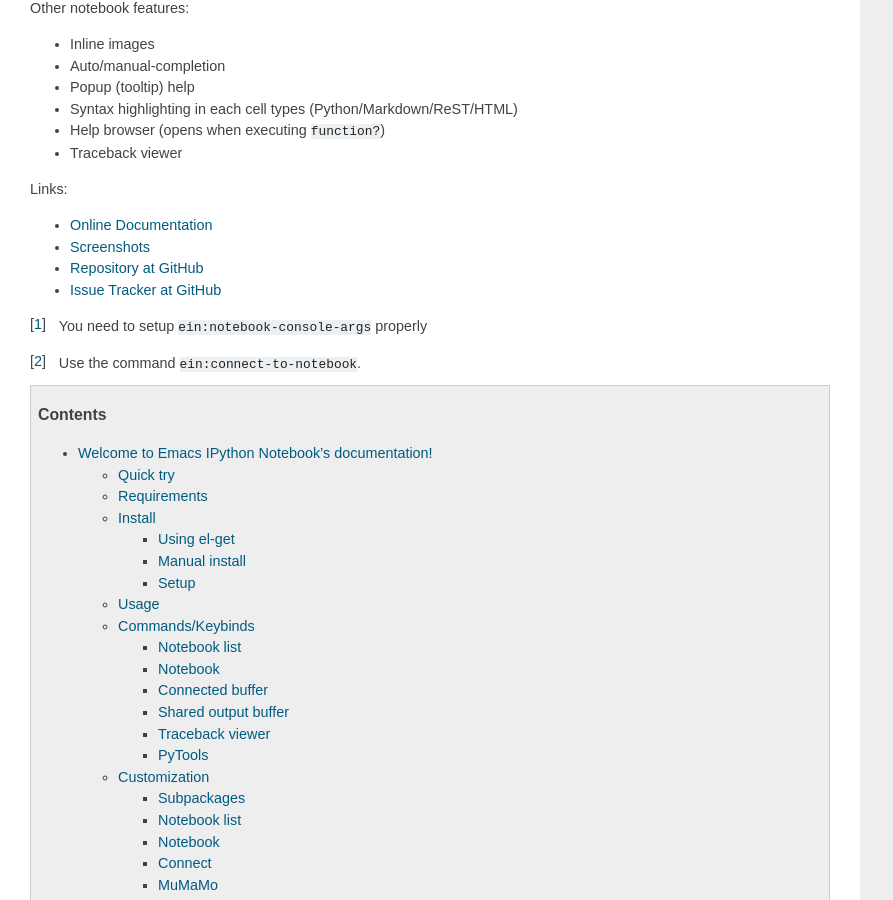
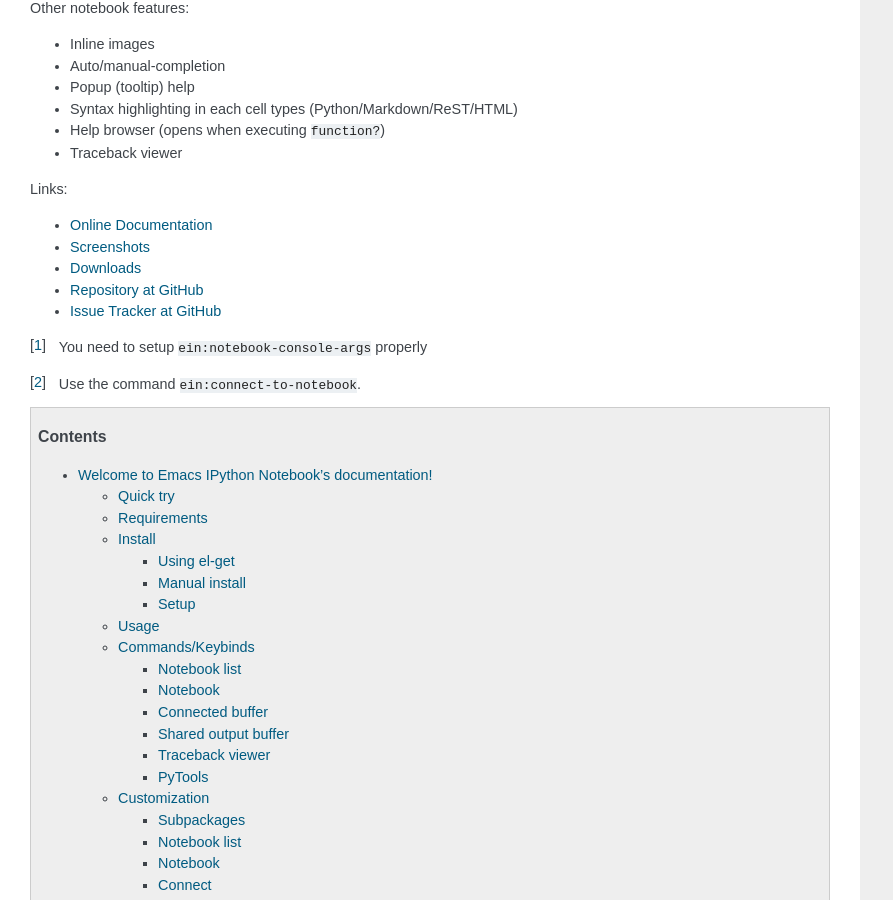
Before and after one commit to millejoh/emacs-ipython-notebook, a Sphinx documentation site: the page built from doc/source/index.rst, in a window 1280 px wide and 900 px high, scrolled down 503 px. Shown: the whole window, without its empty margins (0-893 px from the left). Built offline with Sphinx 7.4.7, drawn with Linux system fonts in a browser that asks for light colours; cross-references to code outside the pages are shown as plain code.

Commit message:
Add download link

```diff
--- a/README.rst
+++ b/README.rst
@@ -55,6 +55,8 @@
   <http://tkf.github.com/emacs-ipython-notebook/>`_
 * `Screenshots
   <https://github.com/tkf/emacs-ipython-notebook/wiki/Screenshots>`_
+* `Downloads
+  <https://github.com/tkf/emacs-ipython-notebook/tags>`_
 * `Repository at GitHub
   <https://github.com/tkf/emacs-ipython-notebook>`_
 * `Issue Tracker at GitHub
--- a/doc/source/index.rst
+++ b/doc/source/index.rst
@@ -44,6 +44,8 @@
   <http://tkf.github.com/emacs-ipython-notebook/>`_
 * `Screenshots
   <https://github.com/tkf/emacs-ipython-notebook/wiki/Screenshots>`_
+* `Downloads
+  <https://github.com/tkf/emacs-ipython-notebook/tags>`_
 * `Repository at GitHub
   <https://github.com/tkf/emacs-ipython-notebook>`_
 * `Issue Tracker at GitHub
```
